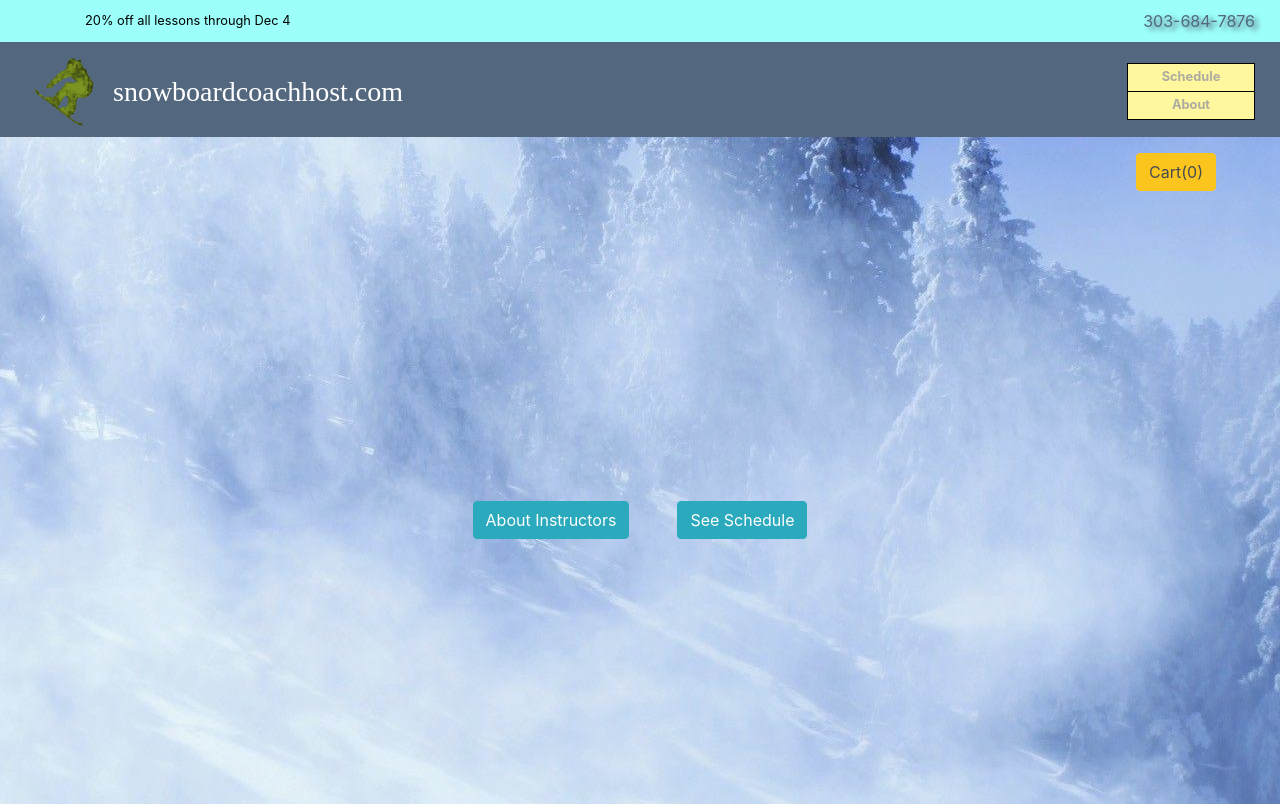
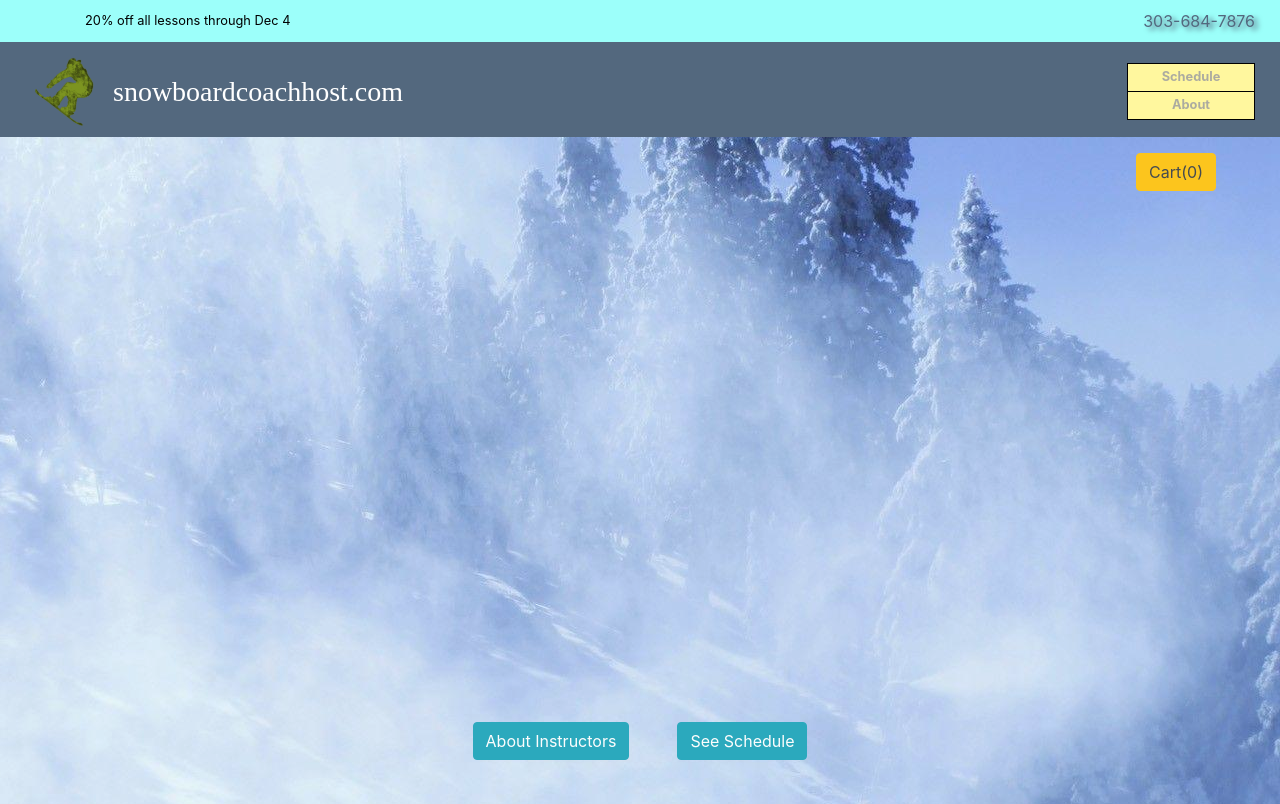
Before and after one commit to hicksey-makes/ski-lessons-snowV2, a React (Create React App) app: page / in a window 1280 px wide. Shown: the top 804 px of the page. Built offline with nearby package versions, Linux system fonts and the light colour scheme; a web font is replaced by a local one.

Commit message:
adjust App comp navigation div to align buttons to background image

```diff
--- a/src/css/App.css
+++ b/src/css/App.css
@@ -3,11 +3,11 @@
   background-repeat: no-repeat;
   background-position: center center;
   opacity: 0.9;
-  height: 1024px;
+  max-height: 1604px;
   max-width: 1600px;
 }
 .grow {
-  height: 658px;
+  height: 1100px;
 }
 .shrink {
   align-self: center;
```
